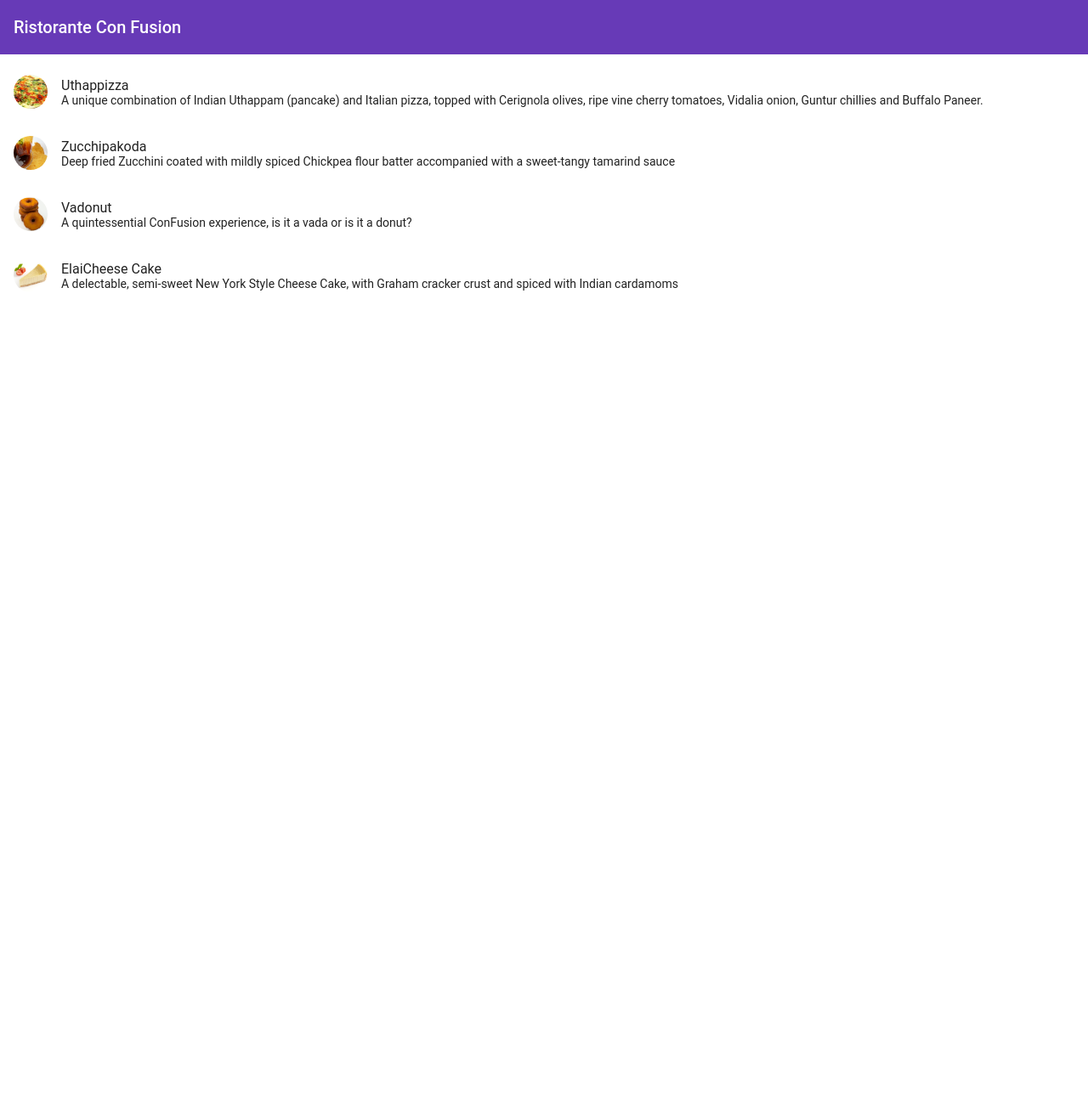
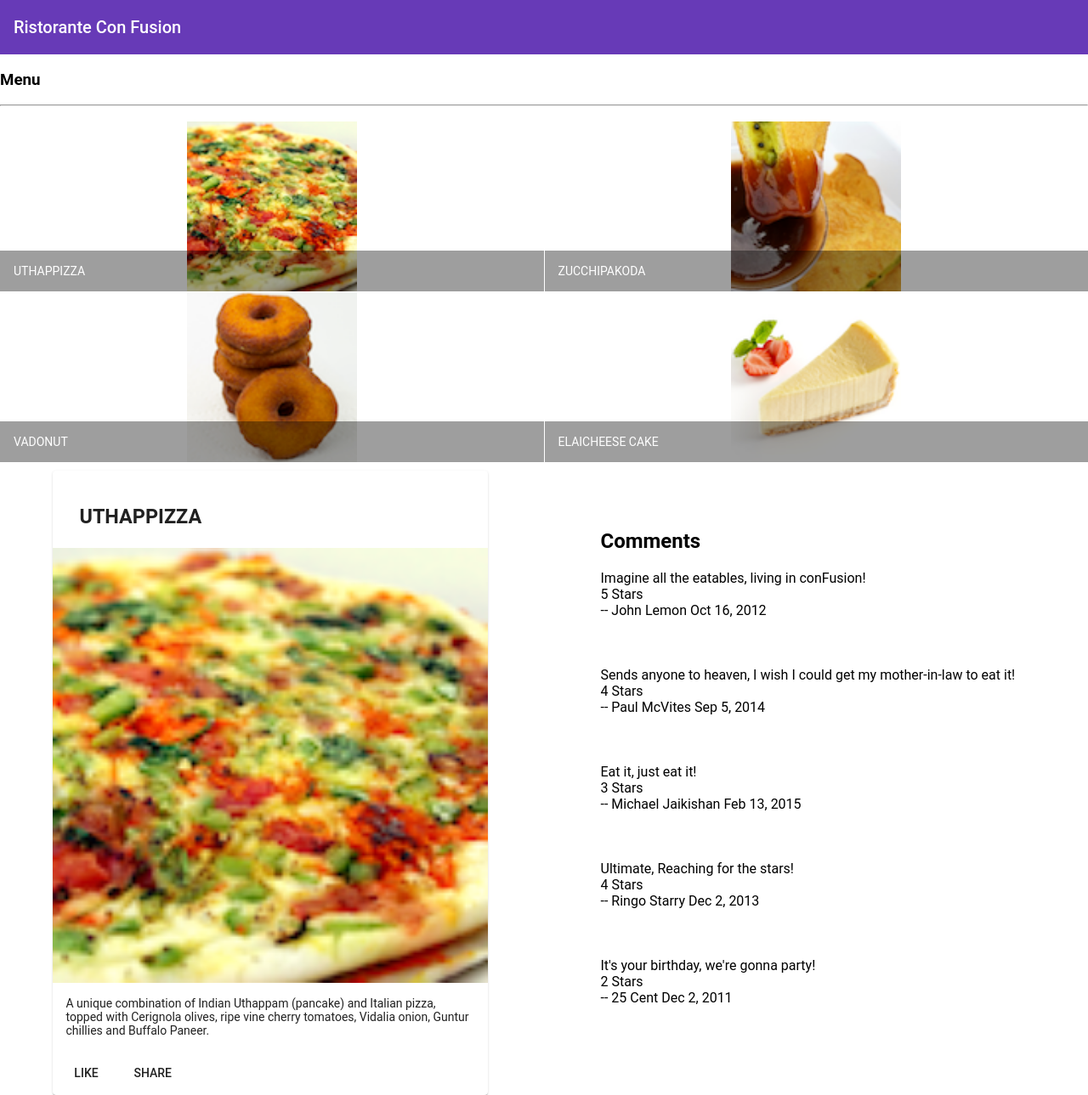
Before and after one commit to SampritiKakoty/CourseEraAngular, an Angular app in the folder conFusion/: page / in a window 1280 px wide. Shown: the whole page at 85% size. Before the commit the page ends 800 px from the top, so only its background shows below. Built offline with nearby package versions, Linux system fonts and the light colour scheme.

Commit message:
Assignment1_Angular

```diff
--- /dev/null
+++ b/conFusion/src/app/dishdetail/dishdetail.component.html
@@ -0,0 +1,44 @@
+<div class="container"
+    fxLayout="row"
+    fxLayout.sm="column"
+    fxLayout.xs="column"
+    fxLayoutAlign.gt-md="space-around center"
+    fxLayoutGap="10px"
+    fxLayoutGap.xs="0">
+
+  <div fxFlex="40">
+     <div fxFlex *ngIf="dish">
+      <mat-card>
+        <mat-card-header>
+          <mat-card-title>
+            <h3>{{dish.name | uppercase}}</h3>
+          </mat-card-title>
+        </mat-card-header>
+        <img mat-card-image src={{dish.image}} alt={{dish.name}}>
+        <mat-card-content>
+          <p>{{dish.description}}
+          </p>
+        </mat-card-content>
+        <mat-card-actions>
+          <button mat-button>LIKE</button>
+          <button mat-button>SHARE</button>
+        </mat-card-actions>
+      </mat-card>
+    </div>
+  </div>
+
+  <div fxFlex="40">
+    <h2>Comments</h2>
+
+
+
+      <div *ngFor="let commentList of dish.comments">
+
+        <span >{{commentList.comment}}</span> <br>
+        <span >{{commentList.rating}}</span> Stars <br>
+        <span >--  {{commentList.author}}</span> {{ commentList.date | date }}  <br><br><br><br>
+      </div>
+
+  </div>
+
+</div>
--- /dev/null
+++ b/conFusion/src/app/dishdetail/dishdetail.component.ts
@@ -0,0 +1,60 @@
+import { Component, OnInit } from '@angular/core';
+
+const DISH = {
+  id: '0',
+  name: 'Uthappizza',
+  image: '/assets/images/uthappizza.png',
+  category: 'mains',
+  featured: true,
+  label: 'Hot',
+  price: '4.99',
+  // tslint:disable-next-line:max-line-length
+  description: 'A unique combination of Indian Uthappam (pancake) and Italian pizza, topped with Cerignola olives, ripe vine cherry tomatoes, Vidalia onion, Guntur chillies and Buffalo Paneer.',
+  comments: [
+       {
+           rating: 5,
+           comment: 'Imagine all the eatables, living in conFusion!',
+           author: 'John Lemon',
+           date: '2012-10-16T17:57:28.556094Z'
+       },
+       {
+           rating: 4,
+           comment: 'Sends anyone to heaven, I wish I could get my mother-in-law to eat it!',
+           author: 'Paul McVites',
+           date: '2014-09-05T17:57:28.556094Z'
+       },
+       {
+           rating: 3,
+           comment: 'Eat it, just eat it!',
+           author: 'Michael Jaikishan',
+           date: '2015-02-13T17:57:28.556094Z'
+       },
+       {
+           rating: 4,
+           comment: 'Ultimate, Reaching for the stars!',
+           author: 'Ringo Starry',
+           date: '2013-12-02T17:57:28.556094Z'
+       },
+       {
+           rating: 2,
+           comment: 'It\'s your birthday, we\'re gonna party!',
+           author: '25 Cent',
+           date: '2011-12-02T17:57:28.556094Z'
+       }
+   ]
+};
+
+@Component({
+  selector: 'app-dishdetail',
+  templateUrl: './dishdetail.component.html',
+  styleUrls: ['./dishdetail.component.scss']
+})
+export class DishdetailComponent implements OnInit {
+  dish = DISH;
+
+  constructor() { }
+
+  ngOnInit() {
+  }
+
+}
--- a/conFusion/src/app/menu/menu.component.html
+++ b/conFusion/src/app/menu/menu.component.html
@@ -2,14 +2,43 @@
      fxLayout="column"
      fxLayoutGap="10px">
 
-  <mat-list fxFlex>
-    <mat-list-item *ngFor="let dish of dishes">
-      <img matListAvatar src={{dish.image}} alt={{dish.name}}>
-      <h1 matLine> {{dish.name}} </h1>
-      <p matLine>
-        <span> {{dish.description}} </span>
-      </p>
-    </mat-list-item>
-  </mat-list>
+  <div fxFlex>
+    <div>
+      <h3>Menu</h3>
+      <hr>
+    </div>
+  </div>
+
+  <div fxFlex>
+    <mat-grid-list cols="2" rowHeight="200px">
+      <mat-grid-tile *ngFor="let dish of dishes">
+        <img height="200px" src={{dish.image}} alt={{dish.name}}>
+        <mat-grid-tile-footer>
+          <h1>{{dish.name | uppercase}}</h1>
+        </mat-grid-tile-footer>
+      </mat-grid-tile>
+    </mat-grid-list>
+  </div>
+
+  <app-dishdetail></app-dishdetail>
+
+  <!--div fxFlex *ngIf="selectedDish">
+    <mat-card>
+      <mat-card-header>
+        <mat-card-title>
+          <h3>{{selectedDish.name | uppercase}}</h3>
+        </mat-card-title>
+      </mat-card-header>
+      <img mat-card-image src={{selectedDish.image}} alt={{selectedDish.name}}>
+      <mat-card-content>
+        <p>{{selectedDish.description}}
+        </p>
+      </mat-card-content>
+      <mat-card-actions>
+        <button mat-button>LIKE</button>
+        <button mat-button>SHARE</button>
+      </mat-card-actions>
+    </mat-card>
+  </div-->
 
 </div>
--- a/conFusion/src/app/menu/menu.component.ts
+++ b/conFusion/src/app/menu/menu.component.ts
@@ -1,14 +1,7 @@
 import { Component, OnInit } from '@angular/core';
 import { Dish } from '../shared/dish';
 
-@Component({
-  selector: 'app-menu',
-  templateUrl: './menu.component.html',
-  styleUrls: ['./menu.component.scss']
-})
-export class MenuComponent implements OnInit {
-
-  dishes: Dish[] = [
+ const DISHES: Dish[] = [
   {
     id: '0',
     name: 'Uthappizza',
@@ -52,6 +45,17 @@
   }
  ];
 
+@Component({
+  selector: 'app-menu',
+  templateUrl: './menu.component.html',
+  styleUrls: ['./menu.component.scss']
+})
+export class MenuComponent implements OnInit {
+
+  dishes = DISHES;
+
+  selectedDish = DISHES[0];
+
   constructor() { }
 
   ngOnInit() {
```
Also changed, not shown: conFusion/src/app/app.module.ts (+11 -2 lines), conFusion/src/app/app.component.html (line endings or trailing spaces), conFusion/src/app/dishdetail/dishdetail.component.scss (added), 1 other file (tests, documents, lock files or other folders). Lines whose indentation alone changed are shown as unchanged.
